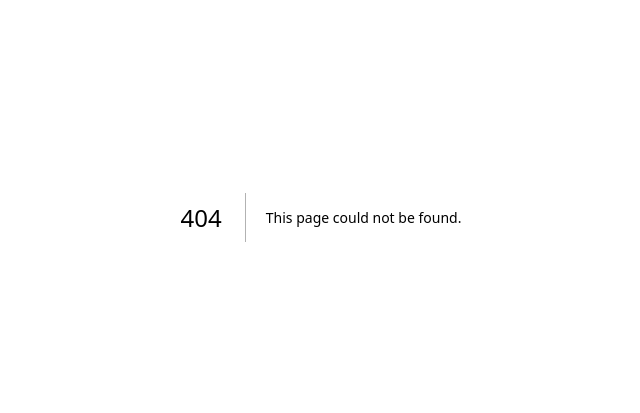
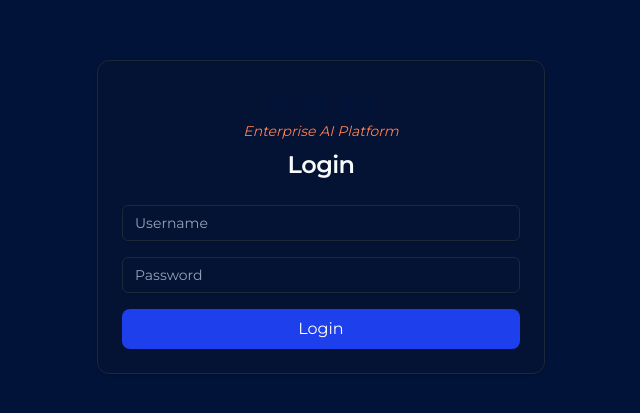
Before and after one commit to SebasFre/itnb_concierge_UI, a Next.js app: page /login in a window 1280 px wide. Before the commit this address had no page. Shown: the part 183-596 px from the top of the page, without its empty margins (319-959 px from the left). Built offline with nearby package versions, Linux system fonts and the light colour scheme.

Commit message:
added functionality to the logout button, login page was created, bug fixes related to sidebar and analytics dashboard

```diff
--- /dev/null
+++ b/app/login/page.tsx
@@ -0,0 +1,79 @@
+"use client"
+
+import { useState } from "react"
+import { useRouter } from "next/navigation"
+import { Card, CardContent, CardHeader, CardTitle } from "@/components/ui/card"
+import { Input } from "@/components/ui/input"
+
+export default function LoginPage() {
+  const [username, setUsername] = useState("")
+  const [password, setPassword] = useState("")
+  const [error, setError] = useState("")
+  const router = useRouter()
+
+  const handleLogin = async (e: React.FormEvent) => {
+    e.preventDefault()
+    if (username === "admin" && password === "admin") {
+      // Store login state in both localStorage and cookies
+      localStorage.setItem("isLoggedIn", "true")
+      document.cookie = "isLoggedIn=true; path=/"
+
+      // Force a router refresh and navigation
+      router.refresh()
+      router.push("/")
+    } else {
+      setError("Invalid credentials. Use admin/admin")
+    }
+  }
+
+  return (
+    <div className="min-h-screen flex items-center justify-center bg-[#02133A] p-4">
+      <Card className="w-full max-w-md">
+        <CardHeader className="space-y-2">
+          <div className="flex flex-col items-center">
+            <h1 className="font-montserrat font-bold text-3xl text-[#02133A] tracking-tight">
+              itnb ag
+            </h1>
+            <span className="font-montserrat text-sm italic text-[#FF7F50]">
+              Enterprise AI Platform
+            </span>
+          </div>
+          <CardTitle className="text-2xl text-center">Login</CardTitle>
+        </CardHeader>
+        <CardContent>
+          <form onSubmit={handleLogin} className="space-y-4">
+            <div className="space-y-2">
+              <Input
+                type="text"
+                placeholder="Username"
+                value={username}
+                onChange={(e) => setUsername(e.target.value)}
+                className="w-full"
+                autoComplete="username"
+              />
+            </div>
+            <div className="space-y-2">
+              <Input
+                type="password"
+                placeholder="Password"
+                value={password}
+                onChange={(e) => setPassword(e.target.value)}
+                className="w-full"
+                autoComplete="current-password"
+              />
+            </div>
+            {error && (
+              <p className="text-sm text-red-500 text-center">{error}</p>
+            )}
+            <button
+              type="submit"
+              className="w-full bg-[#1e3fec] text-white py-2 px-4 rounded-lg hover:bg-[#1e3fec]/90 transition-colors"
+            >
+              Login
+            </button>
+          </form>
+        </CardContent>
+      </Card>
+    </div>
+  )
+}
--- a/app/page.tsx
+++ b/app/page.tsx
@@ -1,6 +1,7 @@
 "use client"
 
-import { useState } from "react"
+import { useState, useEffect } from "react"
+import { useRouter } from "next/navigation"
 import { MessageSquare, BarChart, LogOut } from "lucide-react"
 import { ChatInterface } from "@/components/chat/chat-interface"
 import { AnalyticsDashboard } from "@/components/analytics/analytics-dashboard"
@@ -16,12 +17,29 @@ import {
 
 export default function Home() {
   const [activeTab, setActiveTab] = useState<"chat" | "analytics">("chat")
+  const router = useRouter()
+
+  // Check authentication on mount
+  useEffect(() => {
+    const isLoggedIn = localStorage.getItem("isLoggedIn")
+    if (!isLoggedIn) {
+      router.push("/login")
+    }
+  }, [router])
+
+  const handleLogout = () => {
+    // Clear both localStorage and cookies
+    localStorage.removeItem("isLoggedIn")
+    document.cookie = "isLoggedIn=; path=/; expires=Thu, 01 Jan 1970 00:00:01 GMT"
+    router.refresh()
+    router.push("/login")
+  }
 
   return (
     <SidebarProvider defaultOpen>
       <div className="flex h-screen flex-col bg-[#02133A]">
-        {/* Top Navigation Bar - removed theme classes */}
-        <nav className="flex h-16 items-center justify-between bg-[#02133A] px-6">
+        {/* Top Navigation Bar */}
+        <nav className="flex h-16 items-center justify-between bg-[#02133A] px-6 flex-shrink-0">
           <div className="flex flex-col">
             <h1 className="font-montserrat font-bold text-3xl text-white tracking-tight">
               itnb ag
@@ -32,10 +50,13 @@ export default function Home() {
           </div>
           <div className="flex items-center gap-4">
             <button className="font-montserrat text-[#75a6ff] hover:text-[#a3c7ff]">
-              Staff Account
+              Manager Account
             </button>
             <ThemeToggle />
-            <button className="text-[#75a6ff] hover:text-[#a3c7ff]">
+            <button
+              onClick={handleLogout}
+              className="text-[#75a6ff] hover:text-[#a3c7ff] transition-colors"
+            >
               <LogOut className="h-5 w-5" />
             </button>
           </div>
@@ -43,7 +64,7 @@ export default function Home() {
 
         {/* Main Content */}
         <div className="flex flex-1 overflow-hidden">
-          <Sidebar className="bg-[#02133A]">
+          <Sidebar className="bg-[#02133A] flex-shrink-0">
             <SidebarContent>
               <SidebarMenu>
                 <SidebarMenuItem>
@@ -66,8 +87,10 @@ export default function Home() {
             </SidebarContent>
           </Sidebar>
 
-          <main className="flex-1 overflow-auto p-4">
-            {activeTab === "chat" ? <ChatInterface /> : <AnalyticsDashboard />}
+          <main className="flex-1 overflow-hidden p-4">
+            <div className="h-full overflow-auto">
+              {activeTab === "chat" ? <ChatInterface /> : <AnalyticsDashboard />}
+            </div>
           </main>
         </div>
       </div>
--- a/components/analytics/analytics-dashboard.tsx
+++ b/components/analytics/analytics-dashboard.tsx
@@ -57,37 +57,38 @@ export function AnalyticsDashboard() {
   const totalQueries = queryCategoryData.reduce((sum, item) => sum + item.value, 0)
 
   return (
-    <div className="h-full space-y-6 bg-white p-6">
-      {/* Header with Export Options */}
-      <div className="flex items-center justify-between">
-        <h2 className="text-2xl font-bold text-gray-900">Analytics Dashboard</h2>
-        <div className="flex items-center gap-2">
+    <div className="h-full overflow-y-auto bg-white rounded-xl border border-gray-200">
+      <div className="min-w-[768px] p-6 space-y-6">
+        {/* Fixed Header with Export Options */}
+        <div className="flex items-center justify-between sticky top-0 bg-white z-10 pb-4">
+          <h2 className="text-2xl font-bold text-gray-900 whitespace-nowrap">Analytics Dashboard</h2>
+          <div className="flex items-center gap-2 ml-4">
             <button
               onClick={() => handleExport('csv')}
-            className="flex items-center gap-2 rounded-lg px-3 py-2 text-sm text-[#75a6ff] hover:bg-[#1e3fec]/10 transition-colors"
+              className="flex items-center gap-2 rounded-lg px-3 py-2 text-sm text-[#75a6ff] hover:bg-[#1e3fec]/10 transition-colors whitespace-nowrap"
             >
-            <Download className="h-4 w-4" />
+              <Download className="h-4 w-4 flex-shrink-0" />
               Export CSV
             </button>
             <button
               onClick={() => handleExport('excel')}
-            className="flex items-center gap-2 rounded-lg px-3 py-2 text-sm text-[#75a6ff] hover:bg-[#1e3fec]/10 transition-colors"
+              className="flex items-center gap-2 rounded-lg px-3 py-2 text-sm text-[#75a6ff] hover:bg-[#1e3fec]/10 transition-colors whitespace-nowrap"
             >
-            <Download className="h-4 w-4" />
+              <Download className="h-4 w-4 flex-shrink-0" />
               Export Excel
             </button>
             <button
               onClick={() => handleExport('pdf')}
-            className="flex items-center gap-2 rounded-lg px-3 py-2 text-sm text-[#75a6ff] hover:bg-[#1e3fec]/10 transition-colors"
+              className="flex items-center gap-2 rounded-lg px-3 py-2 text-sm text-[#75a6ff] hover:bg-[#1e3fec]/10 transition-colors whitespace-nowrap"
             >
-            <Download className="h-4 w-4" />
+              <Download className="h-4 w-4 flex-shrink-0" />
               Export PDF
             </button>
           </div>
         </div>
 
         {/* Key Metrics */}
-      <div className="grid grid-cols-1 gap-6 sm:grid-cols-2 lg:grid-cols-4">
+        <div className="grid grid-cols-4 gap-6">
           <Card className="bg-white">
             <CardHeader className="flex flex-row items-center justify-between pb-2 bg-white">
               <CardTitle className="text-sm font-medium text-gray-500">Total Users</CardTitle>
@@ -225,8 +226,10 @@ export function AnalyticsDashboard() {
               </div>
             </CardContent>
           </Card>
+        </div>
 
         {/* Response Time Trend */}
+        <div className="grid grid-cols-2 gap-6">
           <Card className="bg-white">
             <CardHeader className="bg-white">
               <CardTitle>Response Time Trend</CardTitle>
@@ -252,5 +255,6 @@ export function AnalyticsDashboard() {
           </Card>
         </div>
       </div>
+    </div>
   )
 }
--- a/components/ui/sidebar.tsx
+++ b/components/ui/sidebar.tsx
@@ -33,21 +33,28 @@ export function Sidebar({ className, children }: React.HTMLAttributes<HTMLDivEle
   return (
     <aside
       className={cn(
-        "relative transition-all duration-300 ease-in-out",
+        "relative will-change-transform",
         expanded ? "w-64" : "w-16",
+        "transition-[width] duration-200 ease-out",
         className
       )}
     >
       <button
         onClick={() => setExpanded?.(!expanded)}
         className={cn(
-          "absolute -right-3 top-3 z-10 flex h-6 w-6 items-center justify-center rounded-full border border-[#1d34cc] bg-[#02133A] text-[#75a6ff] transition-all duration-300 hover:bg-[#1e3fec]",
+          "absolute -right-3 top-3 z-50",
+          "flex h-6 w-6 items-center justify-center rounded-full",
+          "border border-[#1d34cc] bg-[#02133A] text-[#75a6ff]",
+          "hover:bg-[#1e3fec] transition-transform duration-200",
+          "will-change-transform shadow-sm",
           expanded && "rotate-180"
         )}
       >
         <ChevronLeft className="h-4 w-4" />
       </button>
-      <div className="h-full overflow-hidden">{children}</div>
+      <div className="h-full overflow-hidden relative z-10">
+        {children}
+      </div>
     </aside>
   )
 }
@@ -91,15 +98,25 @@ export function SidebarMenuButton({
   return (
     <button
       className={cn(
-        "flex w-full items-center gap-3 rounded-md px-3 py-2 text-white transition-colors hover:bg-[#1e3fec]/10",
+        "flex w-full items-center gap-3 rounded-md transition-colors",
+        "px-3 py-2 text-white hover:bg-[#1e3fec]/10",
         isActive && "bg-[#1e3fec]/20 text-white",
         !expanded && "justify-center px-2",
+        "will-change-[width,padding]",
         className
       )}
       {...props}
     >
       {icon}
-      {expanded && <span className="text-base font-medium">{label}</span>}
+      <span
+        className={cn(
+          "text-base font-medium transition-[width,opacity] duration-200 ease-out",
+          "will-change-[width,opacity]",
+          expanded ? "opacity-100 w-auto" : "opacity-0 w-0 overflow-hidden"
+        )}
+      >
+        {label}
+      </span>
     </button>
   )
 }
```
Also changed, not shown: middleware.ts (added, +32 -0 lines). Lines whose indentation alone changed are shown as unchanged.
